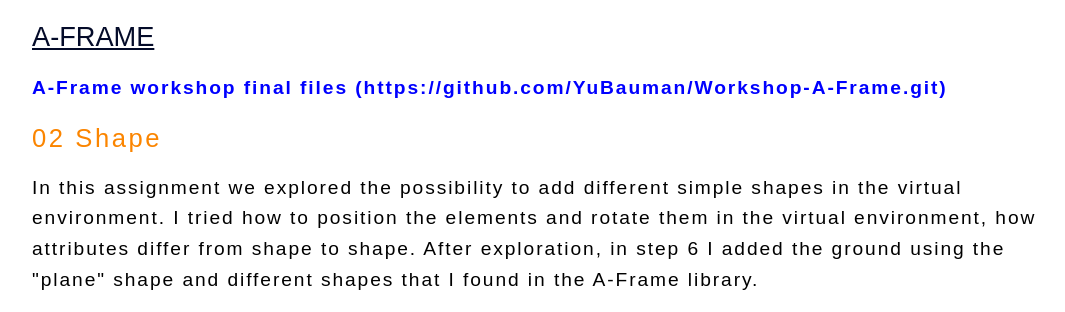
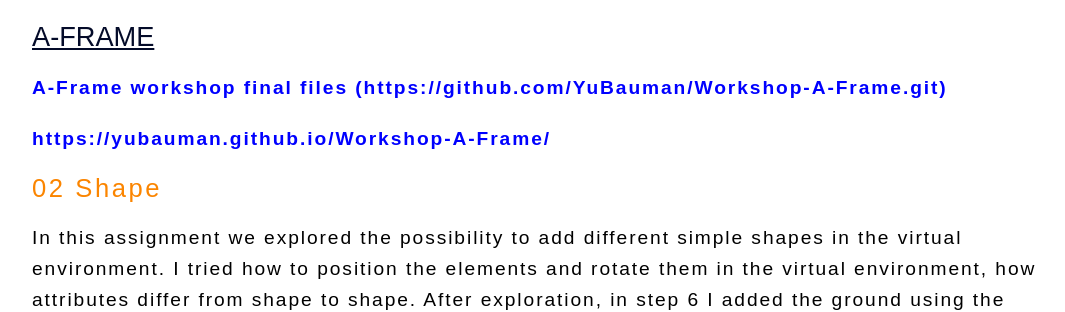
Before and after one commit to YuBauman/HCI-portfolio, a plain HTML site: page VR workshop.html in a window 1280 px wide. Shown: the part 6100-6412 px from the top of the page, without its empty margins (96-1161 px from the left). Drawn offline with Linux system fonts and the light colour scheme; grey boxes are pictures that could not be loaded; a web font is replaced by a local one.

Commit message:
Add files via upload

```diff
--- a/VR workshop.html
+++ b/VR workshop.html
@@ -59,6 +59,7 @@
             <h1>A-FRAME</h1>
             <div class="topic_block">
             <a href="https://github.com/YuBauman/Workshop-A-Frame.git" target="_blank"><p>A-Frame workshop final files (https://github.com/YuBauman/Workshop-A-Frame.git)</p></a>
+            <a href="https://yubauman.github.io/Workshop-A-Frame/" target="_blank"><p>https://yubauman.github.io/Workshop-A-Frame/</p></a>
             <h2>02 Shape</h2>
             <p>In this assignment we explored the possibility to add different simple shapes in the virtual environment. I tried how to position the elements and rotate them in the virtual environment, how attributes differ from shape to shape. After exploration, in step 6 I added the ground using the "plane" shape and different shapes that I found in the A-Frame library.</p>
             <iframe width="560" height="315" src="https://www.youtube.com/embed/9svIjmuUbB4" title="YouTube video player" frameborder="0" allow="accelerometer; autoplay; clipboard-write; encrypted-media; gyroscope; picture-in-picture" allowfullscreen></iframe>
```
